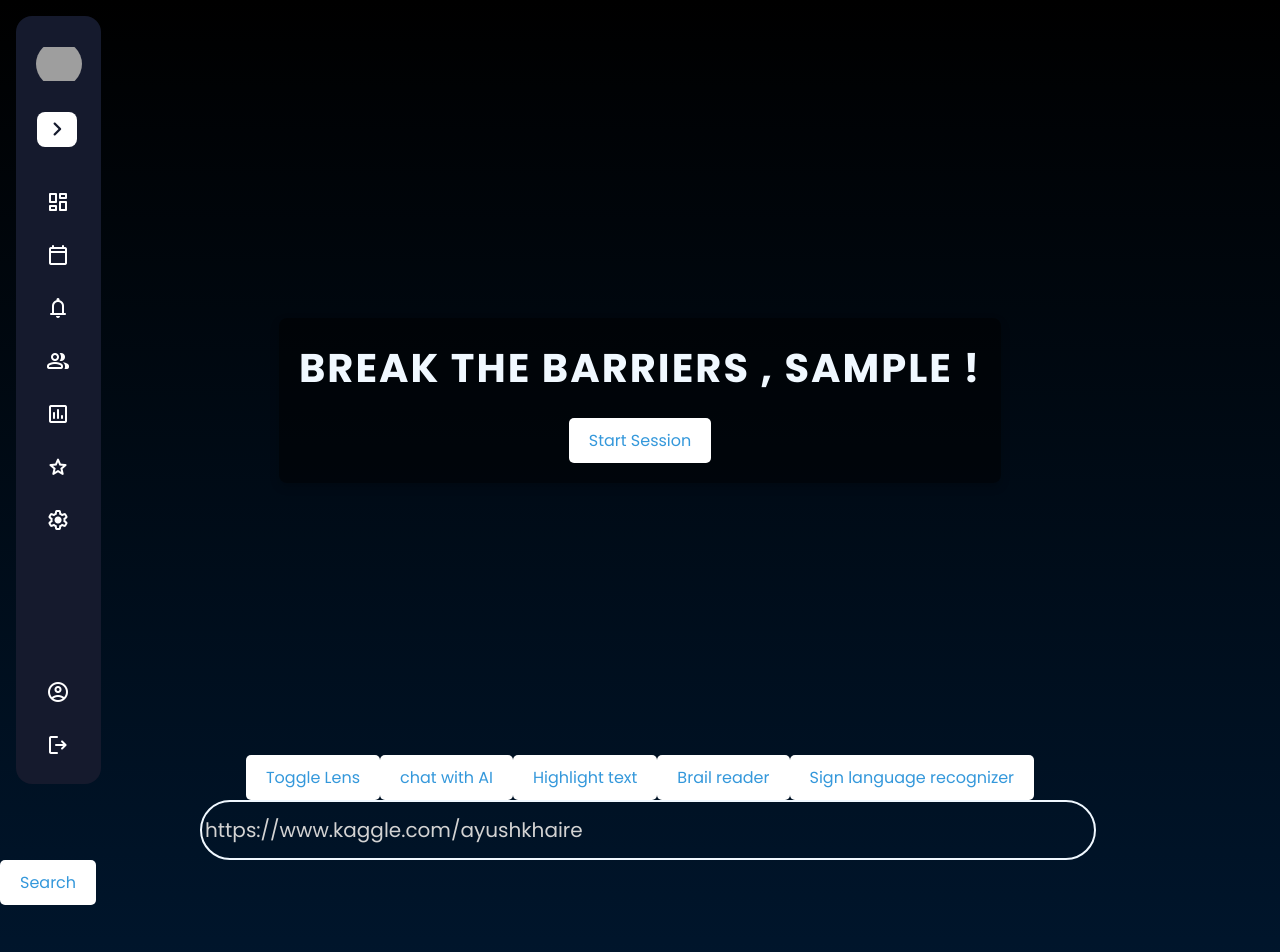
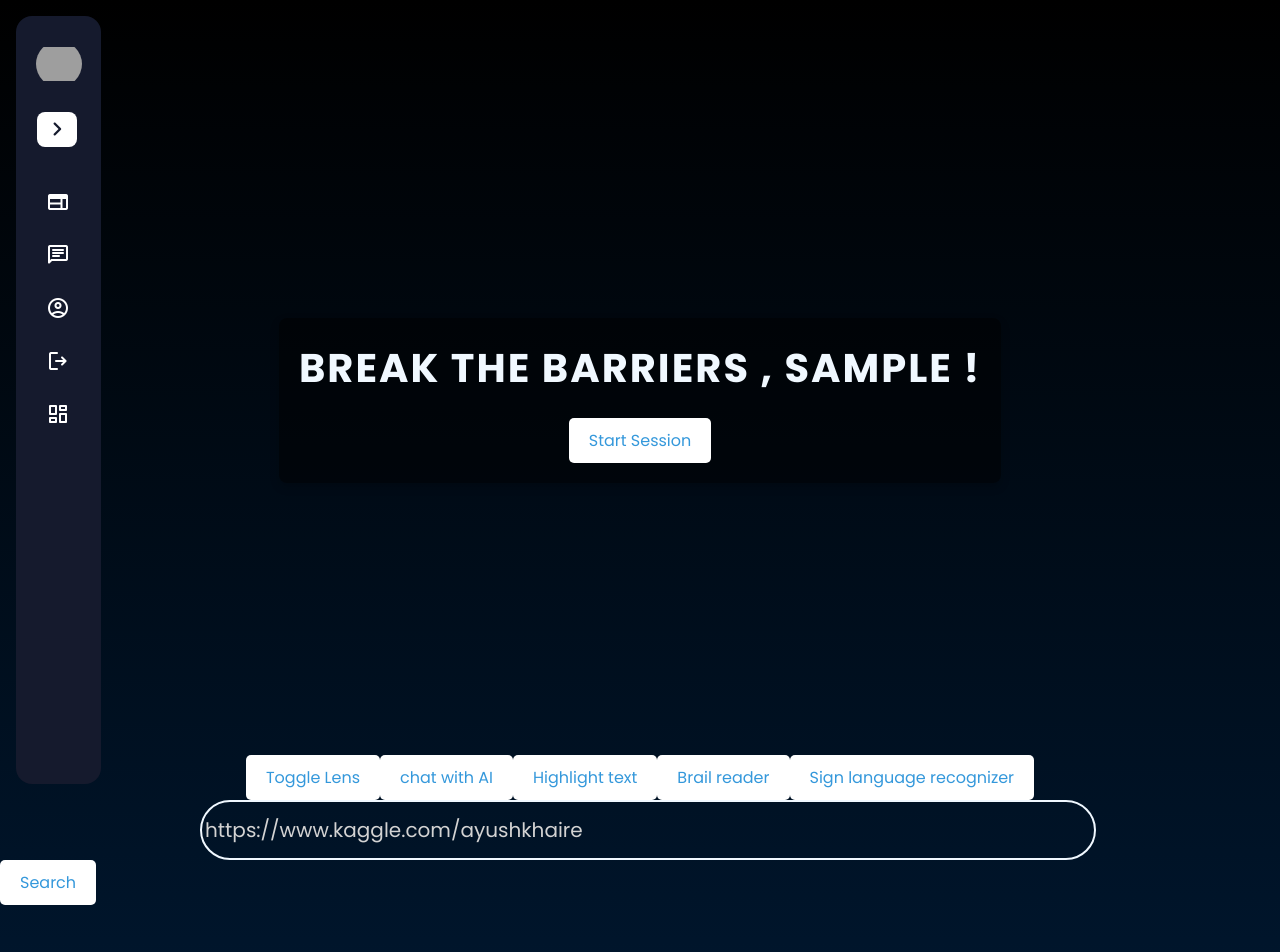
Before and after one commit to AYUSHKHAIRE/web-view, a Django app: page /browse/ in a window 1280 px wide. Shown: the top 952 px of the page. Run offline with Django 5.2, Linux system fonts and the light colour scheme; the visitor is signed in with stand-in values (Sample User, id 1); parts of the project's set-up code (start-up, migrations or seed data) failed here and were passed over; some libraries are stand-ins or nearby versions; grey boxes are pictures that could not be loaded.

Commit message:
fixed ui and bugs

```diff
--- a/accessweb/templates/base.html
+++ b/accessweb/templates/base.html
@@ -1,99 +1,109 @@
 {% load static %}
 
 <!DOCTYPE html>
-<!-- Coding By CodingNepal - youtube.com/@codingnepal -->
 <html lang="en">
   <head>
-  <meta charset="UTF-8">
-  <meta name="viewport" content="width=device-width, initial-scale=1.0">
-  <title>Sidebar Menu | CodingNepal</title>
-  <link rel="stylesheet" href="{% static 'css/style.css' %}">
-  <!-- Linking Google fonts for icons -->
-  <link rel="stylesheet" href="https://fonts.googleapis.com/css2?family=Material+Symbols+Rounded:opsz,wght,FILL,GRAD@24,400,0,0">
+    <meta charset="UTF-8" />
+    <meta name="viewport" content="width=device-width, initial-scale=1.0" />
+    <title>Accessweb | Break the barriers!</title>
+    <link rel="stylesheet" href="{% static 'css/style.css' %}" />
+
+    <!-- Favicon -->
+    <link
+      rel="icon"
+      type="image/x-icon"
+      href="https://encrypted-tbn0.gstatic.com/images?q=tbn:ANd9GcTLXVfU56RWB3dFYbOsfPhddU_z5rnkHt0Tbw&s"
+    />
+
+    <!-- Google Fonts for Icons -->
+    <link
+      rel="stylesheet"
+      href="https://fonts.googleapis.com/css2?family=Material+Symbols+Rounded:opsz,wght,FILL,GRAD@24,400,0,0"
+    />
   </head>
   <body>
-  <aside class="sidebar collapsed ">
+    <aside class="sidebar collapsed">
       <header class="sidebar-header">
-      <a href="#" class="header-logo">
-        <img src="logo.png" alt="CodingNepal">
+        <a href="{% url 'index' %}" class="header-logo">
+          <img
+            src="https://encrypted-tbn0.gstatic.com/images?q=tbn:ANd9GcTLXVfU56RWB3dFYbOsfPhddU_z5rnkHt0Tbw&s"
+            alt="logo"
+          />
         </a>
         <button class="toggler sidebar-toggler">
           <span class="material-symbols-rounded">chevron_left</span>
         </button>
       </header>
+
       <nav class="sidebar-nav">
-      <!-- Primary top nav -->
+        <!-- Primary Navigation -->
         <ul class="nav-list primary-nav">
           <li class="nav-item">
             <a href="{% url 'browse' %}" class="nav-link">
-            <span class="nav-icon material-symbols-rounded">dashboard</span>
+              <span class="nav-icon material-symbols-rounded">web</span>
               <span class="nav-label">Browse</span>
             </a>
             <span class="nav-tooltip">Browse</span>
           </li>
+
+          {% if user.is_authenticated %}
           <li class="nav-item">
             <a href="#" class="nav-link">
-            <span class="nav-icon material-symbols-rounded">calendar_today</span>
-            <span class="nav-label">Calendar</span>
+              <span class="nav-icon material-symbols-rounded">chat</span>
+              <span class="nav-label">Discussions</span>
             </a>
-          <span class="nav-tooltip">Calendar</span>
+            <span class="nav-tooltip">Discussions</span>
           </li>
+
           <li class="nav-item">
             <a href="#" class="nav-link">
-            <span class="nav-icon material-symbols-rounded">notifications</span>
-            <span class="nav-label">Notifications</span>
-          </a>
-          <span class="nav-tooltip">Notifications</span>
-        </li>
-        <li class="nav-item">
-          <a href="#" class="nav-link">
-            <span class="nav-icon material-symbols-rounded">group</span>
-            <span class="nav-label">Team</span>
-          </a>
-          <span class="nav-tooltip">Team</span>
-        </li>
-        <li class="nav-item">
-          <a href="#" class="nav-link">
-            <span class="nav-icon material-symbols-rounded">insert_chart</span>
-            <span class="nav-label">Analytics</span>
-          </a>
-          <span class="nav-tooltip">Analytics</span>
-        </li>
-        <li class="nav-item">
-          <a href="#" class="nav-link">
-            <span class="nav-icon material-symbols-rounded">star</span>
-            <span class="nav-label">Bookmarks</span>
-          </a>
-          <span class="nav-tooltip">Bookmarks</span>
-        </li>
-        <li class="nav-item">
-          <a href="#" class="nav-link">
-            <span class="nav-icon material-symbols-rounded">settings</span>
-            <span class="nav-label">Settings</span>
-          </a>
-          <span class="nav-tooltip">Settings</span>
-        </li>
-      </ul>
-      <!-- Secondary bottom nav -->
-      <ul class="nav-list secondary-nav">
-        <li class="nav-item">
-          <a href="#" class="nav-link">
-            <span class="nav-icon material-symbols-rounded">account_circle</span>
+              <span class="nav-icon material-symbols-rounded"
+                >account_circle</span
+              >
               <span class="nav-label">Profile</span>
             </a>
             <span class="nav-tooltip">Profile</span>
           </li>
+
           <li class="nav-item">
-          <a href="#" class="nav-link">
+            <a href="{% url 'logout' %}" class="nav-link">
               <span class="nav-icon material-symbols-rounded">logout</span>
               <span class="nav-label">Logout</span>
             </a>
             <span class="nav-tooltip">Logout</span>
           </li>
+
+          {% if user.is_superuser %}
+          <li class="nav-item">
+            <a href="{% url 'admin:index' %}" class="nav-link">
+              <span class="nav-icon material-symbols-rounded">dashboard</span>
+              <span class="nav-label">Admin</span>
+            </a>
+            <span class="nav-tooltip">Admin</span>
+          </li>
+          {% endif %} {% else %}
+          <li class="nav-item">
+            <a href="{% url 'login' %}" class="nav-link">
+              <span class="nav-icon material-symbols-rounded">login</span>
+              <span class="nav-label">Log in</span>
+            </a>
+            <span class="nav-tooltip">Log in</span>
+          </li>
+          <li class="nav-item">
+            <a href="{% url 'register' %}" class="nav-link">
+              <span class="nav-icon material-symbols-rounded">person_add</span>
+              <span class="nav-label">Register</span>
+            </a>
+            <span class="nav-tooltip">Register</span>
+          </li>
+          {% endif %}
         </ul>
       </nav>
     </aside>
+
     {% block content %}{% endblock content %}
-  <script src="{% static '/js/script.js' %}"></script>
+
+    <!-- JavaScript -->
+    <script src="{% static 'js/script.js' %}"></script>
   </body>
 </html>
```
Lines whose indentation alone changed are shown as unchanged.
